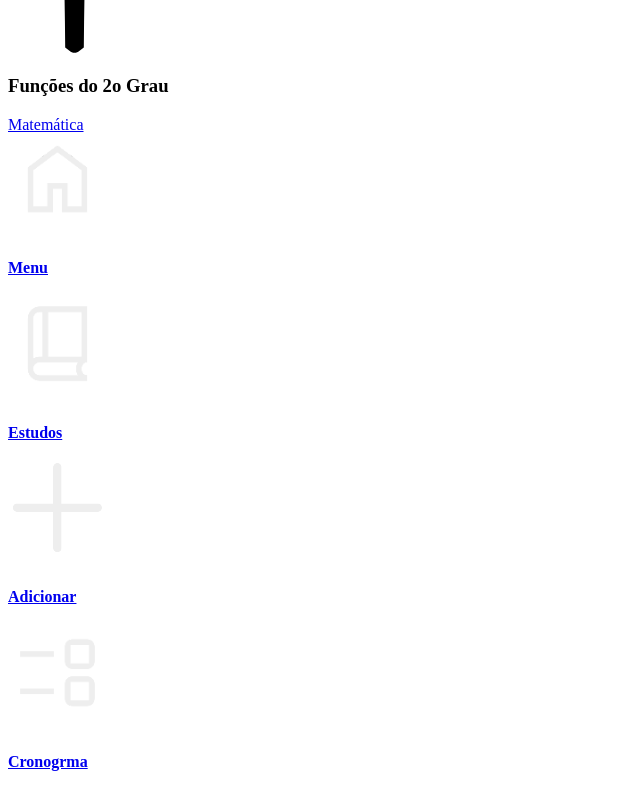
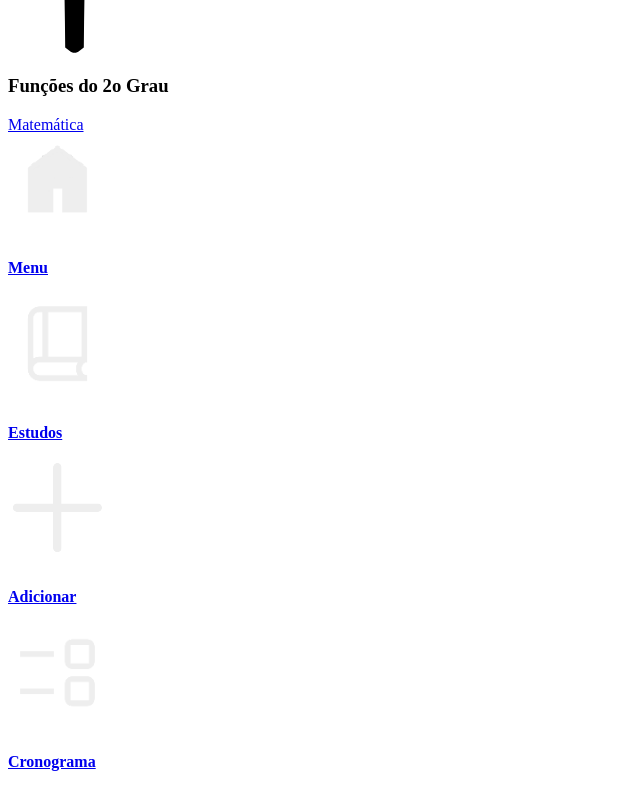
Before and after one commit to Notify-Systems/Notify, a React (Vite) app: page / in a window 1280 px wide. Shown: the part 1260-2060 px from the top of the page, without its empty margins (0-640 px from the left). Built offline with nearby package versions, Linux system fonts and the light colour scheme.

Commit message:
Criando parâmetro 'select' no Aside

```diff
--- a/src/App.jsx
+++ b/src/App.jsx
@@ -13,7 +13,6 @@ export default function App() {
     <div className={`container ${theme === "dark" ? "dark" : ""}`}>
       <Header />
       <Outlet />
-      <Aside />
       <Footer />
     </div>
   )
--- a/src/components/layout/Aside.jsx
+++ b/src/components/layout/Aside.jsx
@@ -1,14 +1,16 @@
 import AsideButton from "../ui/AsideButton"
 
-export default function Aside() {
+export default function Aside({ select }) {
+    const name = ["Menu", "Estudos", "Adicionar", "Cronograma", "Perfil"]
+
     return (
         <>
             <aside>
-                <AsideButton nome="Menu" img="/home.svg" link="/" />
-                <AsideButton nome="Estudos" img="/studies.svg" link="/"/>
-                <AsideButton nome="Adicionar" img="/add.svg" link="/" />
-                <AsideButton nome="Cronogrma" img="/eventlist.svg" link="/" />
-                <AsideButton nome="Perfil" img="/profile.svg" link="/" />
+                <AsideButton nome={name[0]} img={`home`} link="/" select={select === name[0] ? true : false} />
+                <AsideButton nome={name[1]} img={`studies`} link="/" select={select === name[1] ? true : false} />
+                <AsideButton nome={name[2]} img={`add`} link="/" select={select === name[2] ? true : false} />
+                <AsideButton nome={name[3]} img={`eventlist`} link="/" select={select === name[3] ? true : false} />
+                <AsideButton nome={name[4]} img={`profile`} link="/" select={select === name[4] ? true : false} />
             </aside>
         </>
     )
--- a/src/components/ui/AsideButton.jsx
+++ b/src/components/ui/AsideButton.jsx
@@ -1,10 +1,10 @@
 import { Link } from "react-router-dom"
 
-export default function AsideButton({ nome, img, link}) {
+export default function AsideButton({ nome, img, link, select }) {
     return(
         <>
-            <Link to={link}>
-                <img src={img} alt={nome} />
+            <Link to={link} className={select === true ? "select" : ""}>
+                <img src={`/${img}${select === true ? "Select" : ""}.svg`} alt={nome} />
                 <h4 className="button-text">{nome}</h4>
             </Link>
         </>
--- a/src/pages/Home.jsx
+++ b/src/pages/Home.jsx
@@ -1,4 +1,5 @@
 import { Link } from "react-router-dom"
+import Aside from "../components/layout/Aside"
 import Materia from "../components/ui/Materia"
 import Anotacao from "../components/ui/Anotacao"
 
@@ -21,6 +22,7 @@ export default function Home() {
                     <Anotacao />
                 </section>
             </main>
+            <Aside select="Menu" />
         </>
     )
 }
```
